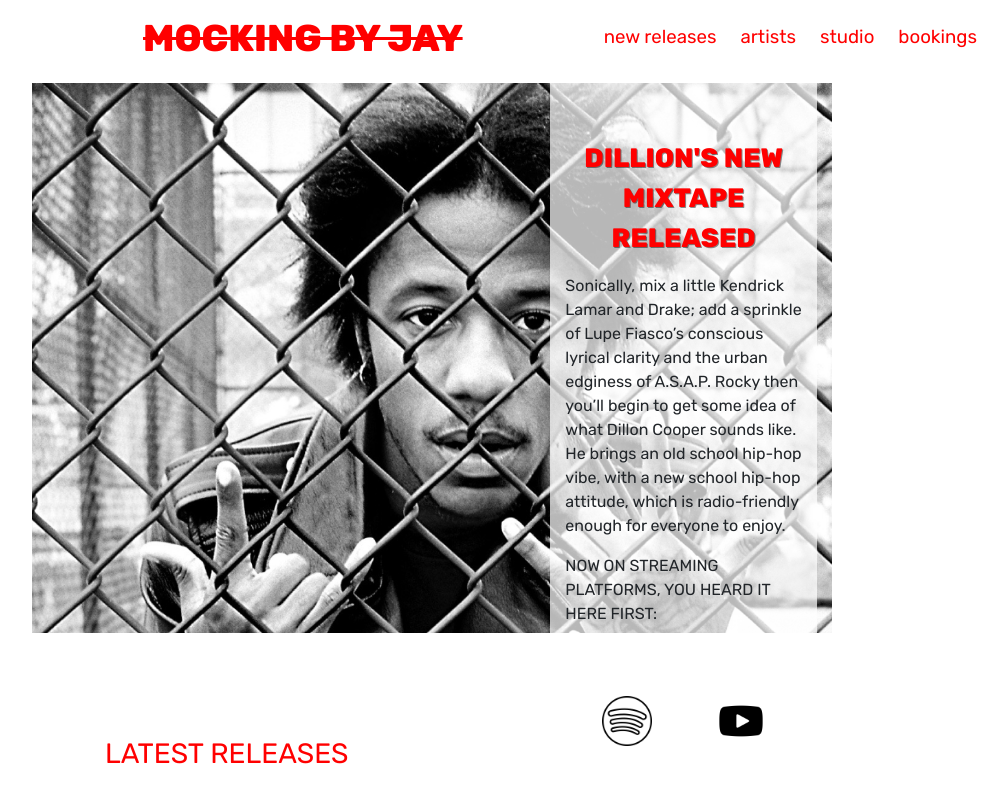
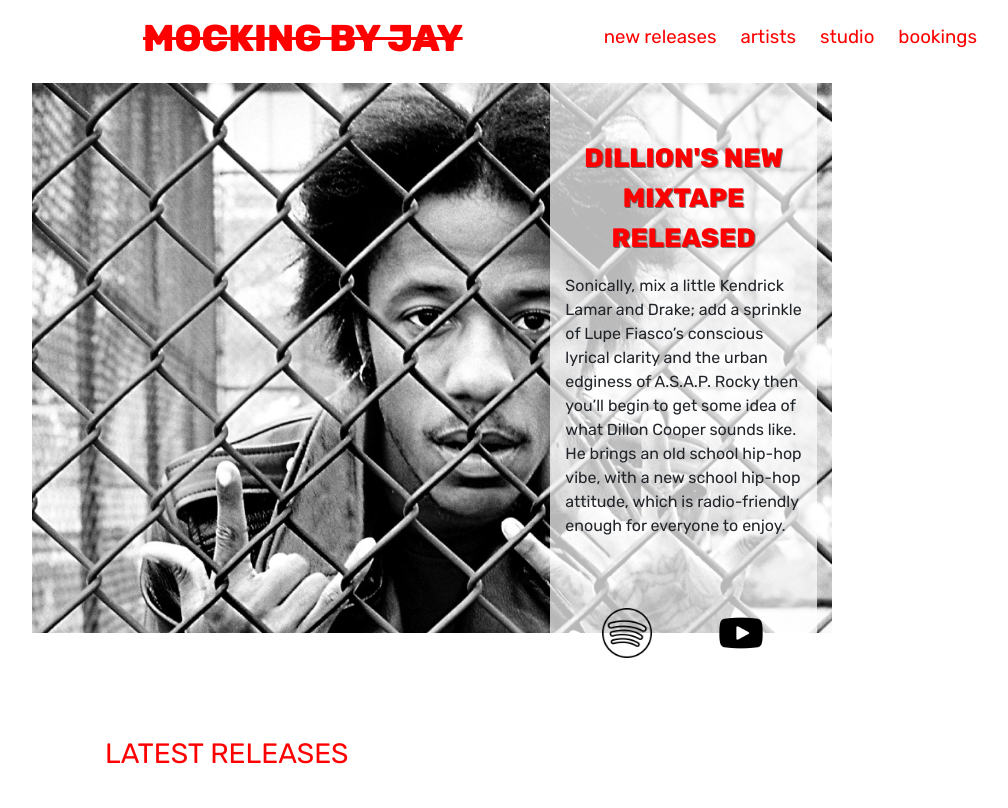
Before and after one commit to Ericksonxx/mocking, a plain HTML site: page index.html in a window 1280 px wide. Shown: the top 808 px of the page, without its empty margins (53-1061 px from the left). Drawn offline with nearby package versions, Linux system fonts and the light colour scheme.

Commit message:
Update index.html

```diff
--- a/index.html
+++ b/index.html
@@ -38,7 +38,6 @@
                     <div class="col-md-4" id="col-header">
                         <p id="subtit">DILLION'S NEW MIXTAPE RELEASED</p>
                         <p>Sonically, mix a little Kendrick Lamar and Drake; add a sprinkle of Lupe Fiasco’s conscious lyrical clarity and the urban edginess of A.S.A.P. Rocky then you’ll begin to get some idea of what Dillon Cooper sounds like. He brings an old school hip-hop vibe, with a new school hip-hop attitude, which is radio-friendly enough for everyone to enjoy.</p>
-                         <p>NOW ON STREAMING PLATFORMS, YOU HEARD IT HERE FIRST:</p>
                         <div class="container-iconos">
                         <a href=""><img src="img/spotify.png" id="icono"></a>
                         <a href=""><img src="img/youtube.png" id="icono"></a>
```
